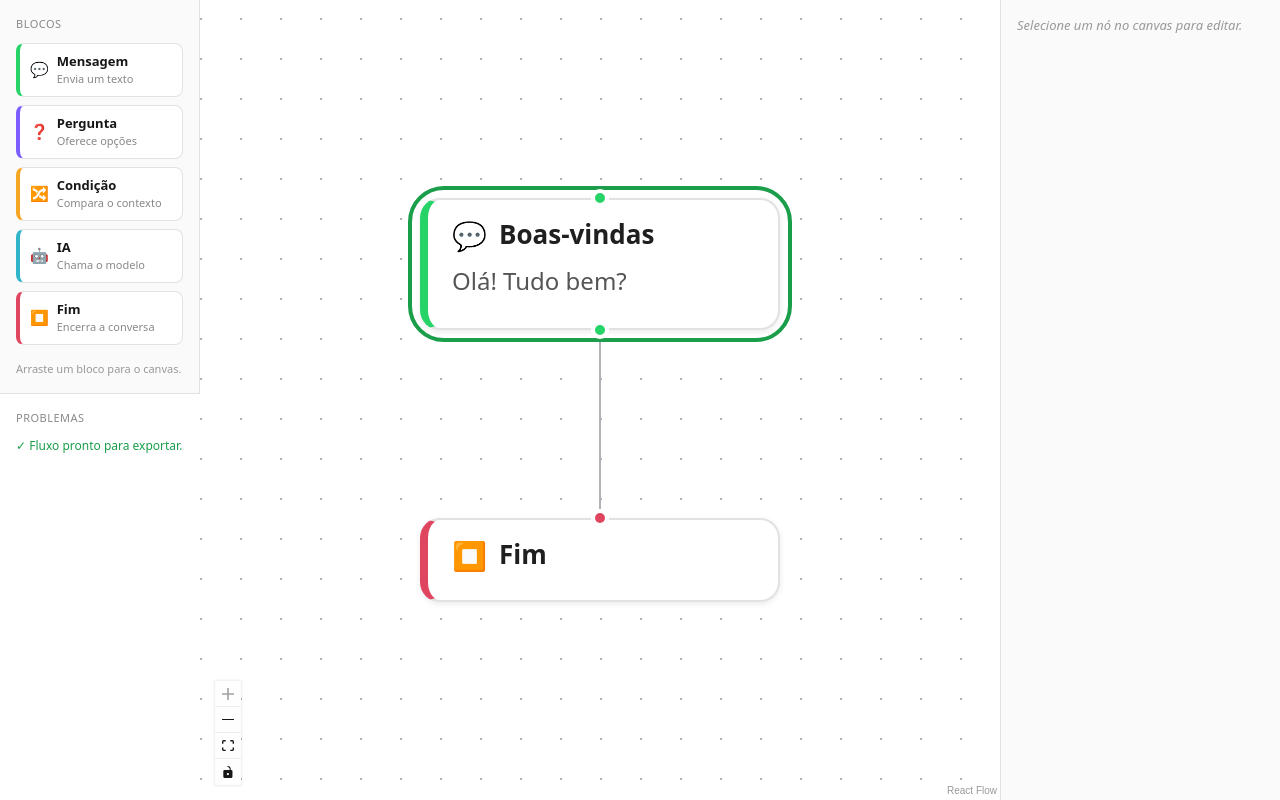
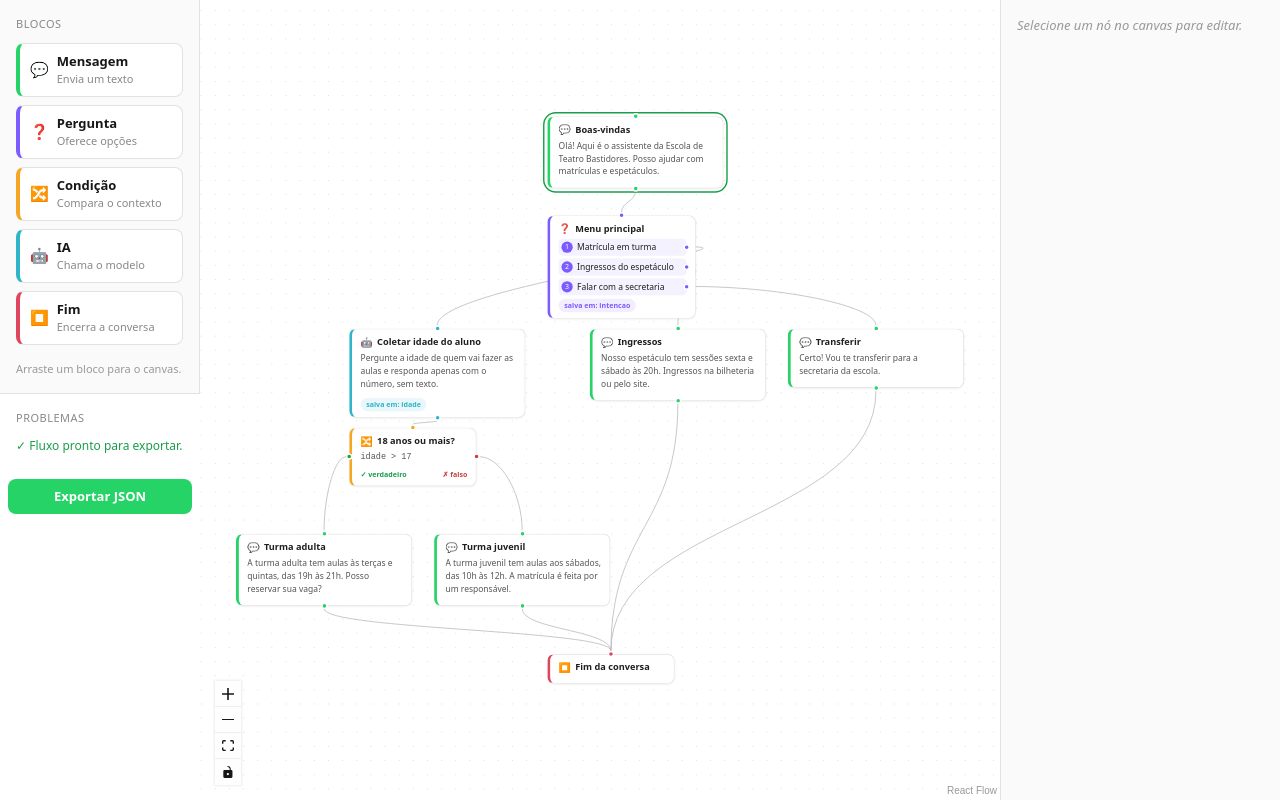
Before and after one commit to joaomarcelo6/urutaus-flow, a Next.js app: page / in a window 1280 px wide. Built offline with nearby package versions, Linux system fonts and the light colour scheme.

Commit message:
Exportar fluxo como JSON sem estado interno do React Flow

```diff
--- a/app/page.tsx
+++ b/app/page.tsx
@@ -19,6 +19,7 @@ import type { NoDoFluxo } from "@/modelo/tipos";
 import { podeConectar } from "@/lib/validacao";
 import { encontrarProblemas } from "@/lib/percurso";
 import { criarNo, ehTipoDeNo } from "@/lib/criarNo";
+import { serializarFluxo } from "@/lib/serializacao";
 
 import NoMensagemComponente from "@/componentes/NoMensagem";
 import NoFimComponente from "@/componentes/NoFim";
@@ -31,20 +32,134 @@ import Sidebar, { FORMATO_ARRASTO } from "@/componentes/Sidebar";
 
 const nosIniciais: NoDoFluxo[] = [
   {
-    id: "1",
+    id: "boas-vindas",
     type: "mensagem",
     position: { x: 0, y: 0 },
-    data: { label: "Boas-vindas", texto: "Olá! Tudo bem?" },
+    data: {
+      label: "Boas-vindas",
+      texto:
+        "Olá! Aqui é o assistente da Escola de Teatro Bastidores. Posso ajudar com matrículas e espetáculos.",
+    },
   },
   {
-    id: "2",
+    id: "menu",
+    type: "pergunta",
+    position: { x: 0, y: 140 },
+    data: {
+      label: "Menu principal",
+      salvarEm: "intencao",
+      opcoes: [
+        { id: "op-matricula", rotulo: "Matrícula em turma" },
+        { id: "op-ingresso", rotulo: "Ingressos do espetáculo" },
+        { id: "op-secretaria", rotulo: "Falar com a secretaria" },
+      ],
+    },
+  },
+  {
+    id: "coleta-idade",
+    type: "llm",
+    position: { x: -280, y: 300 },
+    data: {
+      label: "Coletar idade do aluno",
+      prompt:
+        "Pergunte a idade de quem vai fazer as aulas e responda apenas com o número, sem texto.",
+      salvarEm: "idade",
+    },
+  },
+  {
+    id: "checa-idade",
+    type: "condicional",
+    position: { x: -280, y: 440 },
+    data: {
+      label: "18 anos ou mais?",
+      regra: { chave: "idade", operador: "maior", valor: 17 },
+    },
+  },
+  {
+    id: "turma-adulto",
+    type: "mensagem",
+    position: { x: -440, y: 590 },
+    data: {
+      label: "Turma adulta",
+      texto:
+        "A turma adulta tem aulas às terças e quintas, das 19h às 21h. Posso reservar sua vaga?",
+    },
+  },
+  {
+    id: "turma-juvenil",
+    type: "mensagem",
+    position: { x: -160, y: 590 },
+    data: {
+      label: "Turma juvenil",
+      texto:
+        "A turma juvenil tem aulas aos sábados, das 10h às 12h. A matrícula é feita por um responsável.",
+    },
+  },
+  {
+    id: "ingressos",
+    type: "mensagem",
+    position: { x: 60, y: 300 },
+    data: {
+      label: "Ingressos",
+      texto:
+        "Nosso espetáculo tem sessões sexta e sábado às 20h. Ingressos na bilheteria ou pelo site.",
+    },
+  },
+  {
+    id: "secretaria",
+    type: "mensagem",
+    position: { x: 340, y: 300 },
+    data: {
+      label: "Transferir",
+      texto: "Certo! Vou te transferir para a secretaria da escola.",
+    },
+  },
+  {
+    id: "fim",
     type: "fim",
-    position: { x: 0, y: 160 },
-    data: { label: "Fim" },
+    position: { x: 0, y: 760 },
+    data: { label: "Fim da conversa" },
   },
 ];
 
-const arestasIniciais: Edge[] = [{ id: "e1-2", source: "1", target: "2" }];
+const arestasIniciais: Edge[] = [
+  { id: "a1", source: "boas-vindas", target: "menu" },
+  {
+    id: "a2",
+    source: "menu",
+    sourceHandle: "op-matricula",
+    target: "coleta-idade",
+  },
+  {
+    id: "a3",
+    source: "menu",
+    sourceHandle: "op-ingresso",
+    target: "ingressos",
+  },
+  {
+    id: "a4",
+    source: "menu",
+    sourceHandle: "op-secretaria",
+    target: "secretaria",
+  },
+  { id: "a5", source: "coleta-idade", target: "checa-idade" },
+  {
+    id: "a6",
+    source: "checa-idade",
+    sourceHandle: "verdadeiro",
+    target: "turma-adulto",
+  },
+  {
+    id: "a7",
+    source: "checa-idade",
+    sourceHandle: "falso",
+    target: "turma-juvenil",
+  },
+  { id: "a8", source: "turma-adulto", target: "fim" },
+  { id: "a9", source: "turma-juvenil", target: "fim" },
+  { id: "a10", source: "ingressos", target: "fim" },
+  { id: "a11", source: "secretaria", target: "fim" },
+];
 
 const nodeTypes = {
   mensagem: NoMensagemComponente,
@@ -58,7 +173,7 @@ function Editor() {
   const [nos, setNos, aoMudarNos] = useNodesState<NoDoFluxo>(nosIniciais);
   const [arestas, setArestas, aoMudarArestas] =
     useEdgesState<Edge>(arestasIniciais);
-  const [inicio, setInicio] = useState<string | null>("1");
+  const [inicio, setInicio] = useState<string | null>("boas-vindas");
 
   const { screenToFlowPosition } = useReactFlow();
 
@@ -66,6 +181,18 @@ function Editor() {
     (conexao: Connection) => setArestas((atuais) => addEdge(conexao, atuais)),
     [setArestas],
   );
+
+  const aoExportar = useCallback(() => {
+    const texto = serializarFluxo({ versao: 1, inicio, nos, arestas });
+
+    const blob = new Blob([texto], { type: "application/json" });
+    const url = URL.createObjectURL(blob);
+    const link = document.createElement("a");
+    link.href = url;
+    link.download = "fluxo.json";
+    link.click();
+    URL.revokeObjectURL(url);
+  }, [inicio, nos, arestas]);
 
   /**
    * O React Flow chama isso durante o arrasto e recusa a ligação quando dá
@@ -149,6 +276,23 @@ function Editor() {
       <div style={{ display: "flex", flexDirection: "column", width: 200 }}>
         <Sidebar />
         <PainelProblemas problemas={problemas} aoSelecionar={aoSelecionarNo} />
+        <button
+          onClick={aoExportar}
+          style={{
+            margin: 8,
+            padding: "8px 12px",
+            borderRadius: 8,
+            borderWidth: 0,
+            background: "#25d366",
+            color: "#fff",
+            fontSize: 13,
+            fontWeight: 600,
+            fontFamily: "system-ui, sans-serif",
+            cursor: "pointer",
+          }}
+        >
+          Exportar JSON
+        </button>
       </div>
 
       <div style={{ flex: 1 }} onDragOver={aoArrastarSobre} onDrop={aoSoltar}>
--- a/lib/serializacao.ts
+++ b/lib/serializacao.ts
@@ -42,7 +42,11 @@ export function validarRegra(json: unknown): Regra {
     return { chave: nomeDaChave, operador, valor };
   }
 
-  if (operador === "igual" || operador === "diferente" || operador === "contem") {
+  if (
+    operador === "igual" ||
+    operador === "diferente" ||
+    operador === "contem"
+  ) {
     return {
       chave: nomeDaChave,
       operador,
@@ -50,7 +54,9 @@ export function validarRegra(json: unknown): Regra {
     };
   }
 
-  throw new Error(`Regra inválida: operador desconhecido "${String(operador)}"`);
+  throw new Error(
+    `Regra inválida: operador desconhecido "${String(operador)}"`,
+  );
 }
 
 function validarOpcao(json: unknown): Opcao {
@@ -200,3 +206,13 @@ export function validarFluxo(json: unknown): Fluxo {
 
   return { versao: VERSAO_DO_SCHEMA, inicio, nos, arestas };
 }
+
+function noParaExportar(no: NoDoFluxo): NoDoFluxo {
+  const { measured, selected, dragging, ...limpo } = no;
+  return limpo;
+}
+
+export function serializarFluxo(fluxo: Fluxo): string {
+  const limpo: Fluxo = { ...fluxo, nos: fluxo.nos.map(noParaExportar) };
+  return JSON.stringify(limpo, null, 2);
+}
```
